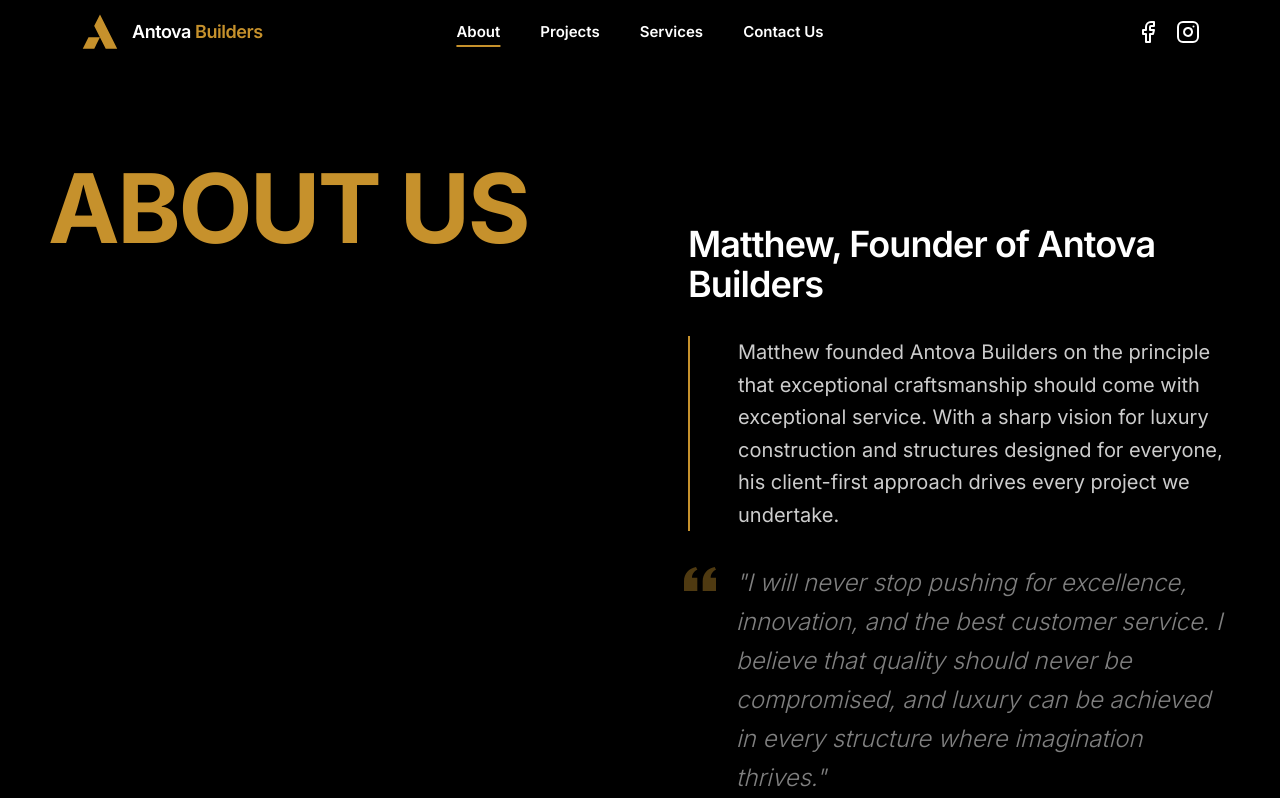
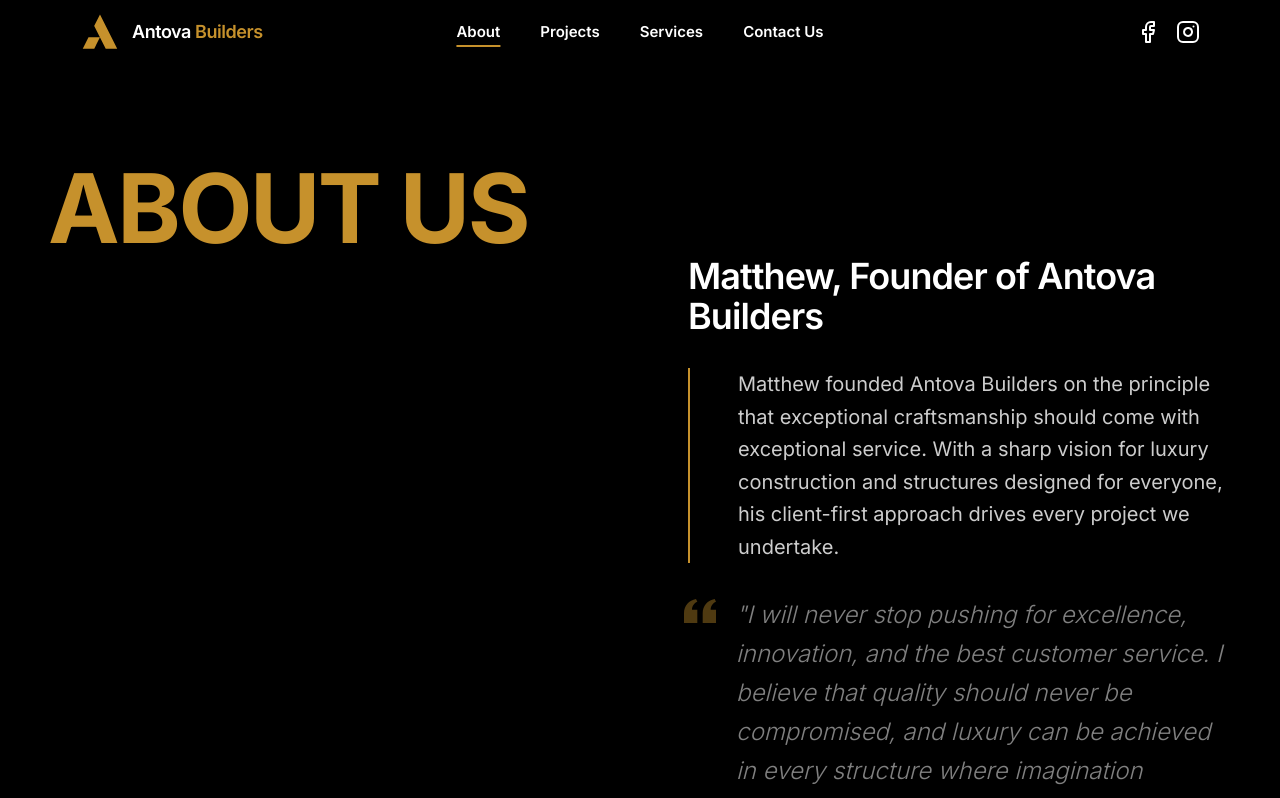
Before and after one commit to danjpm1/test6, a Next.js app: page /about in a window 1280 px wide. Shown: the top 798 px of the page. Built offline with nearby package versions, Linux system fonts and the light colour scheme.

Commit message:
Update page.tsx

```diff
--- a/app/about/page.tsx
+++ b/app/about/page.tsx
@@ -486,7 +486,7 @@ export default function AboutPage() {
               </h1>
             </div>
 
-            <div className="space-y-8 lg:pt-16">
+            <div className="space-y-8 lg:pt-24">
               <h2 className="text-2xl md:text-3xl lg:text-4xl text-white font-semibold tracking-tight">
                 Matthew, Founder of Antova Builders
               </h2>
```
